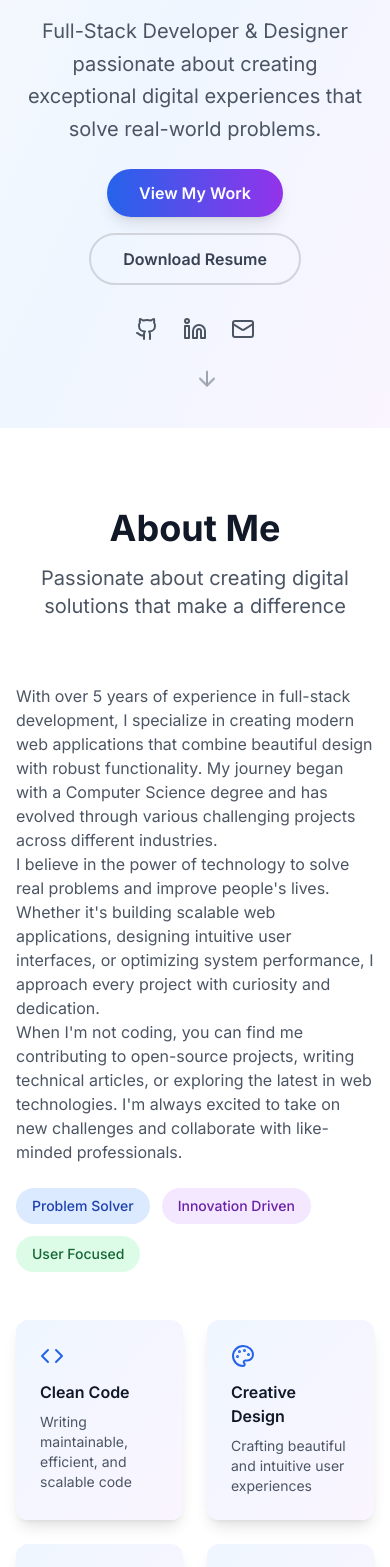
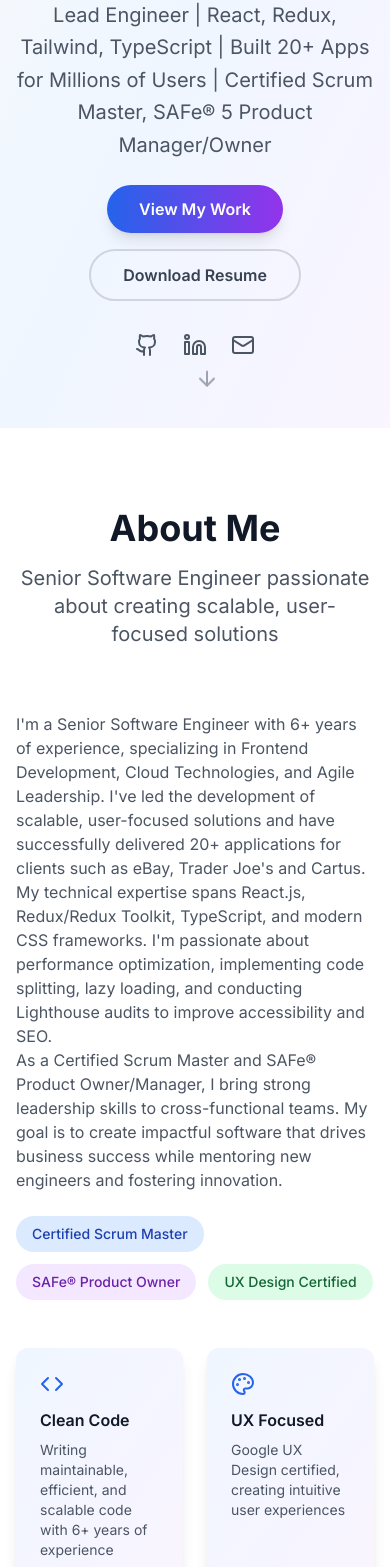
Before and after one commit to Empathetic-Developer/kenny-dsouza, a React (Vite) app: page / in a window 390 px wide. Shown: the part 416-1983 px from the top of the page. Built offline with nearby package versions, Linux system fonts and the light colour scheme.

Commit message:
Update portfolio content with user info

```diff
--- a/src/components/About.tsx
+++ b/src/components/About.tsx
@@ -7,22 +7,22 @@ const About = () => {
     {
       icon: <Code className="w-6 h-6" />,
       title: "Clean Code",
-      description: "Writing maintainable, efficient, and scalable code"
+      description: "Writing maintainable, efficient, and scalable code with 6+ years of experience"
     },
     {
       icon: <Palette className="w-6 h-6" />,
-      title: "Creative Design",
-      description: "Crafting beautiful and intuitive user experiences"
+      title: "UX Focused",
+      description: "Google UX Design certified, creating intuitive user experiences"
     },
     {
       icon: <Users className="w-6 h-6" />,
-      title: "Team Player",
-      description: "Collaborating effectively with cross-functional teams"
+      title: "Agile Leader",
+      description: "Certified Scrum Master & SAFe® Product Owner/Manager"
     },
     {
       icon: <Zap className="w-6 h-6" />,
-      title: "Quick Learner",
-      description: "Adapting to new technologies and methodologies"
+      title: "Performance Expert",
+      description: "Optimizing applications with code splitting, lazy loading, and caching strategies"
     }
   ];
 
@@ -34,7 +34,7 @@ const About = () => {
             About Me
           </h2>
           <p className="text-xl text-gray-600 max-w-3xl mx-auto">
-            Passionate about creating digital solutions that make a difference
+            Senior Software Engineer passionate about creating scalable, user-focused solutions
           </p>
         </div>
 
@@ -43,34 +43,33 @@ const About = () => {
           <div className="space-y-6">
             <div className="prose prose-lg text-gray-600">
               <p>
-                With over 5 years of experience in full-stack development, I specialize in creating
-                modern web applications that combine beautiful design with robust functionality.
-                My journey began with a Computer Science degree and has evolved through various
-                challenging projects across different industries.
+                I'm a Senior Software Engineer with 6+ years of experience, specializing in Frontend Development,
+                Cloud Technologies, and Agile Leadership. I've led the development of scalable, user-focused
+                solutions and have successfully delivered 20+ applications for clients such as eBay, Trader Joe's and Cartus.
               </p>
 
               <p>
-                I believe in the power of technology to solve real problems and improve people's lives.
-                Whether it's building scalable web applications, designing intuitive user interfaces,
-                or optimizing system performance, I approach every project with curiosity and dedication.
+                My technical expertise spans React.js, Redux/Redux Toolkit, TypeScript, and modern CSS frameworks.
+                I'm passionate about performance optimization, implementing code splitting, lazy loading, and
+                conducting Lighthouse audits to improve accessibility and SEO.
               </p>
 
               <p>
-                When I'm not coding, you can find me contributing to open-source projects,
-                writing technical articles, or exploring the latest in web technologies.
-                I'm always excited to take on new challenges and collaborate with like-minded professionals.
+                As a Certified Scrum Master and SAFe® Product Owner/Manager, I bring strong leadership skills
+                to cross-functional teams. My goal is to create impactful software that drives business success
+                while mentoring new engineers and fostering innovation.
               </p>
             </div>
 
             <div className="flex flex-wrap gap-3">
               <span className="px-4 py-2 bg-blue-100 text-blue-800 rounded-full text-sm font-medium">
-                Problem Solver
+                Certified Scrum Master
               </span>
               <span className="px-4 py-2 bg-purple-100 text-purple-800 rounded-full text-sm font-medium">
-                Innovation Driven
+                SAFe® Product Owner
               </span>
               <span className="px-4 py-2 bg-green-100 text-green-800 rounded-full text-sm font-medium">
-                User Focused
+                UX Design Certified
               </span>
             </div>
           </div>
--- a/src/components/Experience.tsx
+++ b/src/components/Experience.tsx
@@ -5,51 +5,64 @@ import { Calendar, MapPin } from 'lucide-react';
 const Experience = () => {
   const experiences = [
     {
-      title: "Senior Full-Stack Developer",
-      company: "Tech Innovations Inc.",
-      location: "San Francisco, CA",
-      period: "2022 - Present",
+      title: "Lead Software Engineer",
+      company: "Brillio",
+      location: "Bengaluru, Karnataka, India",
+      period: "April 2025 - Present",
       description: [
-        "Led a team of 5 developers in building scalable web applications serving 100K+ users",
-        "Architected and implemented microservices architecture reducing system downtime by 40%",
-        "Mentored junior developers and established code review processes improving code quality",
-        "Collaborated with product managers and designers to deliver user-centered solutions"
+        "Leading frontend development initiatives and mentoring engineering teams",
+        "Architecting scalable React applications for enterprise clients",
+        "Implementing performance optimization strategies and best practices",
+        "Driving technical decision-making and code quality standards"
       ],
-      skills: ["React", "Node.js", "AWS", "TypeScript", "PostgreSQL"]
+      skills: ["React", "TypeScript", "Leadership", "Mentoring", "Architecture"]
     },
     {
-      title: "Frontend Developer",
-      company: "Digital Solutions LLC",
-      location: "Austin, TX",
-      period: "2020 - 2022",
+      title: "Senior Software Engineer",
+      company: "Brillio",
+      location: "Bengaluru, Karnataka, India",
+      period: "July 2021 - April 2025",
       description: [
-        "Developed responsive web applications using React and modern JavaScript frameworks",
-        "Optimized application performance resulting in 50% faster load times",
-        "Implemented automated testing strategies increasing code coverage to 90%",
-        "Worked closely with UX/UI designers to create intuitive user interfaces"
+        "Developed warehouse pallet check-in application eliminating paper usage and improving efficiency",
+        "Designed feedback application for crew members across multiple devices daily",
+        "Built Mate Assessment application for annual performance review of 40,000+ employees",
+        "Mentored new joiners and established development best practices for the team"
       ],
-      skills: ["React", "Vue.js", "JavaScript", "Sass", "Jest"]
+      skills: ["React", "Redux", "TypeScript", "Performance Optimization", "Mentoring"]
     },
     {
-      title: "Junior Web Developer",
-      company: "StartupXYZ",
-      location: "Remote",
-      period: "2019 - 2020",
+      title: "Software Engineer",
+      company: "Brillio",
+      location: "Bengaluru, Karnataka, India",
+      period: "June 2019 - June 2021",
       description: [
-        "Built and maintained company website and internal tools using modern web technologies",
-        "Participated in agile development processes and sprint planning",
-        "Collaborated with cross-functional teams to deliver projects on time",
-        "Gained experience in full-stack development and database management"
+        "Developed Brillio Solutions website showcasing DevOps Jumpstart Kit for customer acquisition",
+        "Added Jira & Bitbucket insights into Brillio BOLT analytical application",
+        "Built Quick Item Lookup reducing product search time significantly with intuitive search and filters",
+        "Created Missed Meal Acknowledgement app helping 50,000+ employees manage time efficiently",
+        "Developed Store Order Guide Application providing product trends and order analytics"
       ],
-      skills: ["HTML/CSS", "JavaScript", "PHP", "MySQL", "Bootstrap"]
+      skills: ["JavaScript", "React", "CSS3", "API Integration", "Analytics"]
+    },
+    {
+      title: "Digital Marketing Intern",
+      company: "Digitaltala",
+      location: "Bengaluru, India",
+      period: "January 2019 - May 2019",
+      description: [
+        "Developed responsive WordPress website for Classic Interiors (400px to 1920px)",
+        "Increased digital imprint & website traffic by 35% in 5 months",
+        "Improved PPC conversion to 30% and increased ROI significantly"
+      ],
+      skills: ["WordPress", "Digital Marketing", "Responsive Design", "SEO"]
     }
   ];
 
   const achievements = [
-    { number: "50+", label: "Projects Completed" },
-    { number: "100K+", label: "Users Impacted" },
-    { number: "5+", label: "Years Experience" },
-    { number: "95%", label: "Client Satisfaction" }
+    { number: "20+", label: "Apps Built" },
+    { number: "40K+", label: "Users Impacted" },
+    { number: "6+", label: "Years Experience" },
+    { number: "35%", label: "Traffic Increase" }
   ];
 
   return (
@@ -60,7 +73,7 @@ const Experience = () => {
             Professional Experience
           </h2>
           <p className="text-xl text-gray-600 max-w-3xl mx-auto">
-            A journey of growth, learning, and impactful contributions
+            6+ years of delivering scalable solutions for clients like eBay, Trader Joe's, and Cartus
           </p>
         </div>
 
@@ -124,6 +137,31 @@ const Experience = () => {
           </div>
         </div>
 
+        {/* Education Section */}
+        <div className="mt-20">
+          <h3 className="text-3xl font-bold text-gray-900 text-center mb-12">Education</h3>
+          <div className="grid md:grid-cols-3 gap-8">
+            <div className="bg-white rounded-xl p-6 shadow-lg text-center">
+              <h4 className="text-lg font-semibold text-gray-900 mb-2">Bachelor of Engineering</h4>
+              <p className="text-gray-600 mb-1">Computer Science</p>
+              <p className="text-blue-600 font-medium">Gogte Institute of Technology</p>
+              <p className="text-gray-500 text-sm">2016 - 2019</p>
+            </div>
+            <div className="bg-white rounded-xl p-6 shadow-lg text-center">
+              <h4 className="text-lg font-semibold text-gray-900 mb-2">High School Diploma</h4>
+              <p className="text-gray-600 mb-1">Computer Science</p>
+              <p className="text-blue-600 font-medium">K.L.S. Shri Vasantrao Potdar Polytechnic</p>
+              <p className="text-gray-500 text-sm">2013 - 2016</p>
+            </div>
+            <div className="bg-white rounded-xl p-6 shadow-lg text-center">
+              <h4 className="text-lg font-semibold text-gray-900 mb-2">Secondary Education</h4>
+              <p className="text-gray-600 mb-1">General Studies</p>
+              <p className="text-blue-600 font-medium">St. Paul's High School</p>
+              <p className="text-gray-500 text-sm">2003 - 2013</p>
+            </div>
+          </div>
+        </div>
+
         {/* Achievements Section */}
         <div className="mt-20">
           <h3 className="text-3xl font-bold text-gray-900 text-center mb-12">Key Achievements</h3>
--- a/src/components/Hero.tsx
+++ b/src/components/Hero.tsx
@@ -21,12 +21,12 @@ const Hero = () => {
             <h1 className="text-5xl md:text-7xl font-bold text-gray-900">
               Hi, I'm{' '}
               <span className="bg-gradient-to-r from-blue-600 to-purple-600 bg-clip-text text-transparent">
-                Your Name
+                Kenny Dsouza
               </span>
             </h1>
 
             <p className="text-xl md:text-2xl text-gray-600 max-w-3xl mx-auto leading-relaxed">
-              Full-Stack Developer & Designer passionate about creating exceptional digital experiences that solve real-world problems.
+              Lead Engineer | React, Redux, Tailwind, TypeScript | Built 20+ Apps for Millions of Users | Certified Scrum Master, SAFe® 5 Product Manager/Owner
             </p>
 
             <div className="flex flex-col sm:flex-row gap-4 justify-center items-center">
@@ -41,13 +41,13 @@ const Hero = () => {
 
           {/* Social Links */}
           <div className="flex justify-center space-x-6">
-            <a href="#" className="text-gray-600 hover:text-blue-600 transform hover:scale-110 transition-all duration-300">
+            <a href="https://github.com/kennydsouza" className="text-gray-600 hover:text-blue-600 transform hover:scale-110 transition-all duration-300">
               <Github size={24} />
             </a>
-            <a href="#" className="text-gray-600 hover:text-blue-600 transform hover:scale-110 transition-all duration-300">
+            <a href="https://www.linkedin.com/in/kenny-dsouza/" className="text-gray-600 hover:text-blue-600 transform hover:scale-110 transition-all duration-300">
               <Linkedin size={24} />
             </a>
-            <a href="#" className="text-gray-600 hover:text-blue-600 transform hover:scale-110 transition-all duration-300">
+            <a href="mailto:kenny5dsouza@gmail.com" className="text-gray-600 hover:text-blue-600 transform hover:scale-110 transition-all duration-300">
               <Mail size={24} />
             </a>
           </div>
--- a/src/components/Skills.tsx
+++ b/src/components/Skills.tsx
@@ -6,30 +6,42 @@ const Skills = () => {
     {
       title: "Frontend Technologies",
       skills: [
-        { name: "React/Next.js", level: 90 },
-        { name: "TypeScript", level: 85 },
-        { name: "Tailwind CSS", level: 95 },
-        { name: "Vue.js", level: 75 }
+        { name: "React.js", level: 95 },
+        { name: "TypeScript", level: 90 },
+        { name: "Redux/Redux Toolkit", level: 92 },
+        { name: "Tailwind CSS", level: 88 },
+        { name: "JavaScript (ES6+)", level: 93 },
+        { name: "HTML5/CSS3", level: 95 }
       ]
     },
     {
-      title: "Backend & Database",
+      title: "Styling & UI",
       skills: [
-        { name: "Node.js", level: 85 },
-        { name: "Python", level: 80 },
-        { name: "PostgreSQL", level: 85 },
-        { name: "MongoDB", level: 75 }
+        { name: "CSS Grid & Flexbox", level: 90 },
+        { name: "SASS", level: 85 },
+        { name: "Bootstrap", level: 88 },
+        { name: "Styled Components", level: 82 }
       ]
     },
     {
-      title: "Tools & Platforms",
+      title: "Tools & Performance",
       skills: [
-        { name: "Git/GitHub", level: 90 },
-        { name: "Docker", level: 70 },
-        { name: "AWS", level: 75 },
-        { name: "Figma", level: 85 }
+        { name: "Jest Testing", level: 85 },
+        { name: "Chrome DevTools", level: 90 },
+        { name: "Lighthouse Audits", level: 88 },
+        { name: "Code Splitting", level: 85 },
+        { name: "Performance Optimization", level: 90 }
       ]
     }
+  ];
+
+  const certifications = [
+    "Certified Scrum Master (CSM)",
+    "SAFe® 5 Certified Product Owner/Manager",
+    "Google Fundamentals of UX Design",
+    "Google Build Wireframes & Low Fidelity Prototypes",
+    "Google Conduct UX Research & Test Early Concepts",
+    "Business English Preliminary Certification"
   ];
 
   return (
@@ -40,11 +52,11 @@ const Skills = () => {
             Skills & Expertise
           </h2>
           <p className="text-xl text-gray-600 max-w-3xl mx-auto">
-            A comprehensive toolkit for building modern web applications
+            6+ years of experience with modern web technologies and frameworks
           </p>
         </div>
 
-        <div className="grid md:grid-cols-3 gap-8">
+        <div className="grid md:grid-cols-3 gap-8 mb-16">
           {skillCategories.map((category, categoryIndex) => (
             <div key={categoryIndex} className="bg-white rounded-xl p-6 shadow-lg hover:shadow-xl transition-all duration-300">
               <h3 className="text-xl font-semibold text-gray-900 mb-6 text-center">
@@ -71,19 +83,54 @@ const Skills = () => {
           ))}
         </div>
 
-        {/* Soft Skills */}
-        <div className="mt-16 text-center">
-          <h3 className="text-2xl font-semibold text-gray-900 mb-8">Soft Skills</h3>
+        {/* Certifications */}
+        <div className="mb-16">
+          <h3 className="text-2xl font-semibold text-gray-900 mb-8 text-center">Certifications & Awards</h3>
+          <div className="grid md:grid-cols-2 lg:grid-cols-3 gap-4">
+            {certifications.map((cert, index) => (
+              <div
+                key={index}
+                className="bg-white text-gray-700 rounded-lg p-4 font-medium shadow-md hover:shadow-lg hover:scale-105 transition-all duration-300 text-center"
+              >
+                {cert}
+              </div>
+            ))}
+          </div>
+
+          {/* Awards */}
+          <div className="mt-8 grid md:grid-cols-2 lg:grid-cols-4 gap-4">
+            {[
+              "Employee of the Month",
+              "Employee of the Quarter",
+              "Brillio CSR Star Volunteer",
+              "Customer Success Excellence"
+            ].map((award, index) => (
+              <div
+                key={index}
+                className="bg-gradient-to-r from-yellow-100 to-orange-100 text-gray-800 rounded-lg p-4 font-medium shadow-md hover:shadow-lg hover:scale-105 transition-all duration-300 text-center"
+              >
+                🏆 {award}
+              </div>
+            ))}
+          </div>
+        </div>
+
+        {/* Languages */}
+        <div className="text-center">
+          <h3 className="text-2xl font-semibold text-gray-900 mb-8">Languages</h3>
           <div className="flex flex-wrap justify-center gap-4">
             {[
-              "Leadership", "Communication", "Problem Solving", "Critical Thinking",
-              "Project Management", "Mentoring", "Agile/Scrum", "Cross-functional Collaboration"
-            ].map((skill, index) => (
+              { lang: "English", level: "Professional Working" },
+              { lang: "Konkani", level: "Native" },
+              { lang: "Hindi", level: "Professional Working" },
+              { lang: "Kannada", level: "Professional Working" },
+              { lang: "Marathi", level: "Professional Working" }
+            ].map((language, index) => (
               <span
                 key={index}
                 className="px-6 py-3 bg-white text-gray-700 rounded-full font-medium shadow-md hover:shadow-lg hover:scale-105 transition-all duration-300"
               >
-                {skill}
+                {language.lang} ({language.level})
               </span>
             ))}
           </div>
```
Also changed, not shown: index.html (+7 -7 lines), src/components/Contact.tsx (+16 -17 lines), src/components/Footer.tsx (+10 -8 lines).
